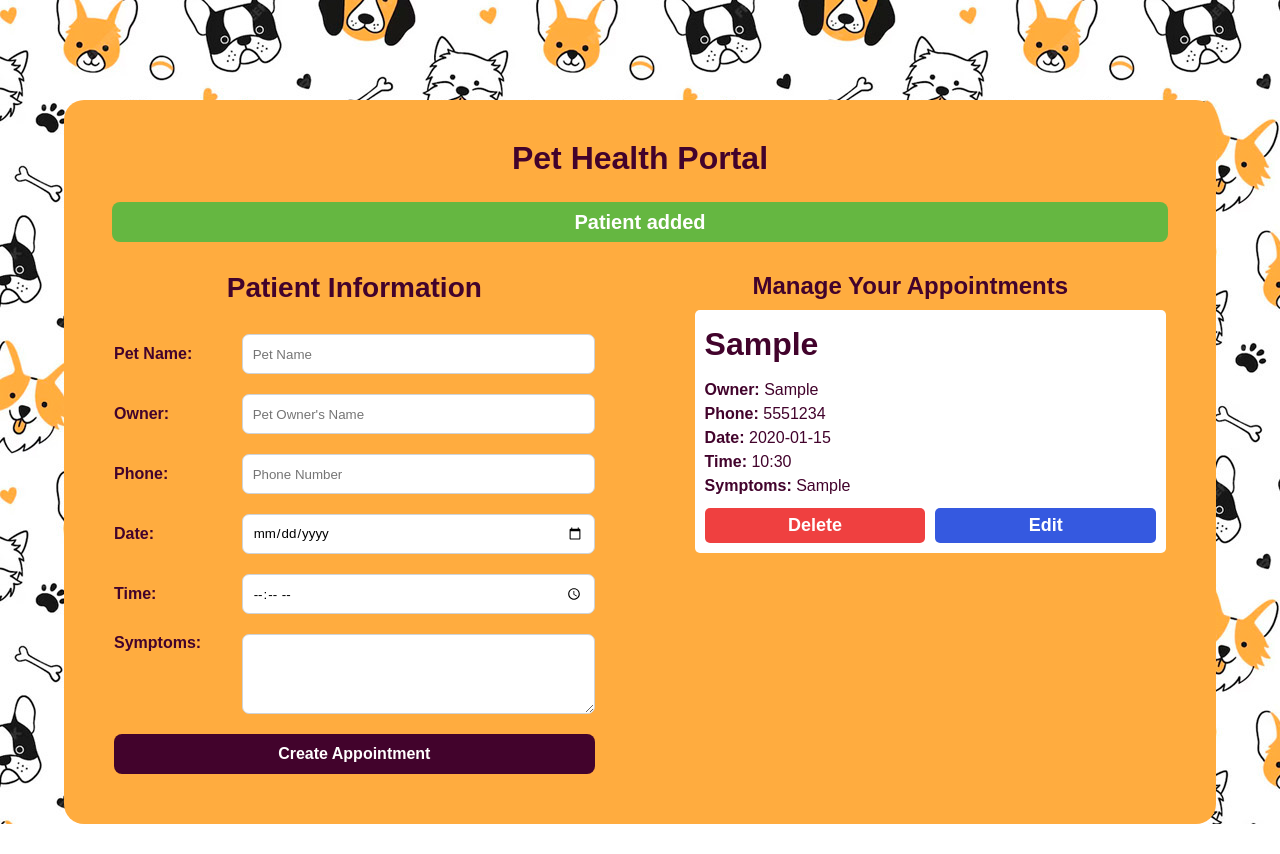
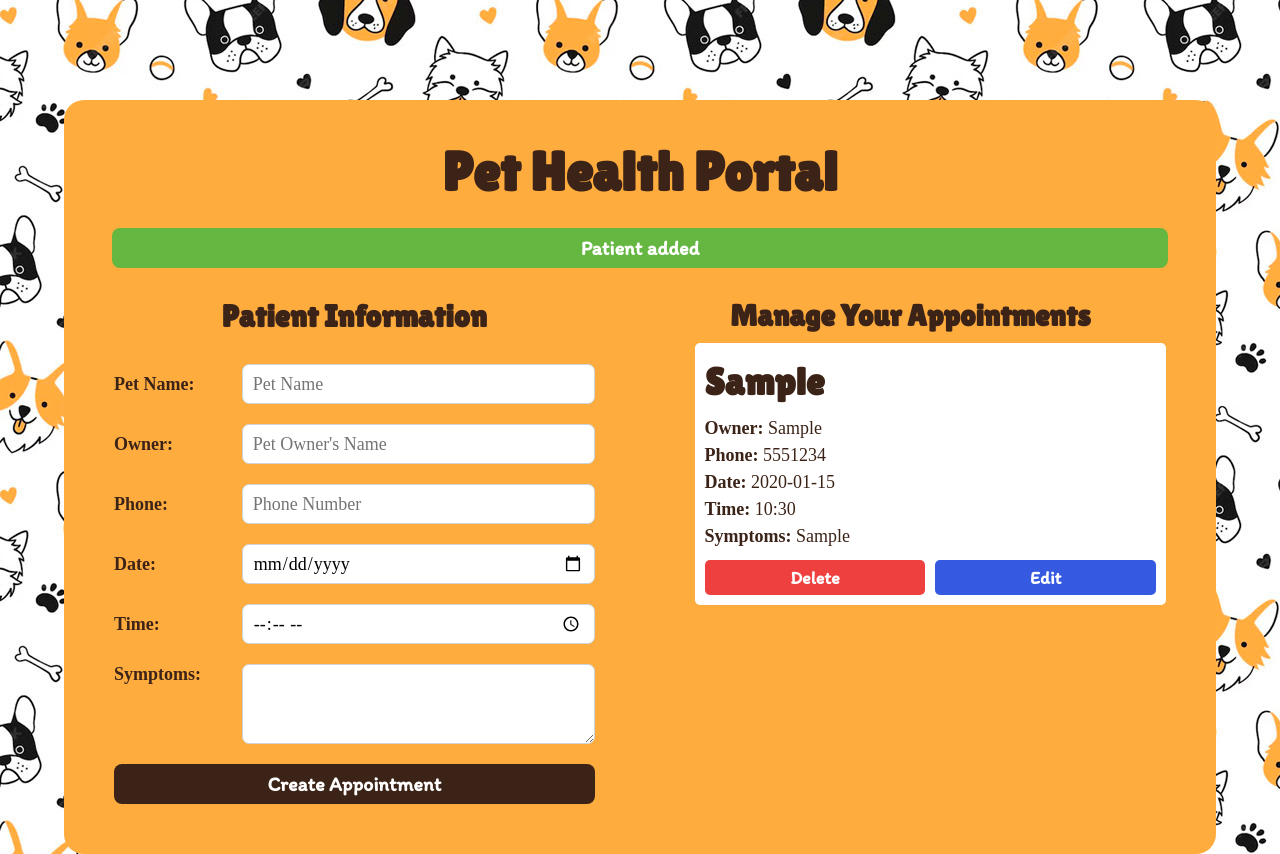
Before and after one commit to AaronDevX/Pet-Health-Portal, a plain HTML site: page index.html in a window 1280 px wide. Both pictures are taken after typing "Sample", "Sample", "5551234", "2020-01-15", "10:30", "Sample" into the empty fields and a click on the button "Create Appointment". Before the commit the page ends 824 px from the top, so only its background shows below. Drawn offline with Linux system fonts and the light colour scheme; a web font is replaced by a local one.

Commit message:
Improve Style

```diff
--- a/CSS/styles.css
+++ b/CSS/styles.css
@@ -1,22 +1,32 @@
 :root{
-    --principal-color: #42032C;
+    --principal-color: #3C2317;
     --green: #65B741;
     --red: #BF3131;
+    --principal-font: 'Lilita One', sans-serif;
+    --secondary-font: 'Patua One', serif;
+    --button-font: 'Itim', cursive;
 }
-
 *{
     box-sizing: border-box;
     margin: 0;
-    font-family: Arial, Helvetica, sans-serif;
+    font-family: var(--secondary-font);
+    font-size: 18px;
 }
 body{
     background-image: url(/IMG/background-pets.jpg);
 
 }
+h1, h2, h3, legend{
+    font-family: var(--principal-font);
+}
 h1{
+    font-size: 55px;
     text-align: center;
     padding: 20px;
     color: var(--principal-color);
+}
+h2{
+    font-size: 30px;
 }
 .container{
     width: 90%;
@@ -71,7 +81,7 @@ h1{
 }
 legend{
     text-align: center;
-    font-size: 28px;
+    font-size: 31px;
     margin-bottom: 30px;
 }
 legend, label{
@@ -106,7 +116,7 @@ input:focus, textarea:focus {
     border: none;
     background-color: var(--principal-color);
     color: white;
-    font-size: 16px;
+    font-size: 20px;
     font-weight: bold;
 }
 
@@ -118,6 +128,7 @@ input:focus, textarea:focus {
     margin: 0 auto;
     font-size: 20px;
     font-weight: bolder;
+    font-family: var(--button-font);
     color: white;
     height: 40px;
     border-radius: 8px;
@@ -139,8 +150,8 @@ input:focus, textarea:focus {
     margin-top: 10px;
 }
 .pet-name{
-    font-size: 32px;
-    margin-bottom: 10px;
+    font-size: 38px;
+    margin-bottom: 5px;
 }
 .data-pet span{
     font-weight: bold;
@@ -165,3 +176,7 @@ input:focus, textarea:focus {
 .delete-appointment{
     background-color: #EF4040;
 }
+
+button {
+    font-family: var(--button-font);
+}
--- a/JS/app.js
+++ b/JS/app.js
@@ -141,7 +141,7 @@ class UI{
 
         dataList.appendChild(dataDiv)
     }
-    editPetInfo(idE, Ob){
+/*     editPetInfo(idE, Ob){
         const dataDiv = document.getElementById(idE);
         dataDiv.querySelector(".pet-name").textContent= Ob.pet;
         dataDiv.querySelector(".owner").lastChild.nodeValue= Ob.owner;
@@ -149,7 +149,7 @@ class UI{
         dataDiv.querySelector(".date").lastChild.nodeValue= Ob.date
         dataDiv.querySelector(".time").lastChild.nodeValue= Ob.time;
         dataDiv.querySelector(".symptoms").lastChild.nodeValue= Ob.symptoms;
-    }
+    } */
 }
 
 //Instantiate classes
@@ -167,21 +167,26 @@ function sendForm(e){
     if(pet=="" || owner=="" || phone=="" || date=="" || time=="" || symptoms==""){
         uInterface.showAlert("error-alert", "All fields are required");
         return;
+    }else if(edit){
+        uInterface.showAlert("success-alert", "Changes have been saved successfully");
+    }else{
+        uInterface.showAlert("success-alert", "Patient added");
     }
-    uInterface.showAlert("success-alert", "Patient added");
 
     //Show Patient Info
     if(edit){
         appoint.deletePatient(idEdit);
-        uInterface.editPetInfo(idEdit, {...petObject})
+        /* uInterface.editPetInfo(idEdit, {...petObject}) */
+        document.getElementById(idEdit).remove();
+
+        form.querySelector(".new-appointment-btn").textContent = "Create Appointment";
 
         idEdit="";
         edit = false;
     }else{
         petObject.id = Date.now();
-        uInterface.showPetInfo(petObject);
     }
-
+    uInterface.showPetInfo(petObject);
     appoint.addPatient({...petObject});
 
     //Reset form and patient object
--- a/index.html
+++ b/index.html
@@ -4,6 +4,15 @@
     <meta charset="UTF-8">
     <meta name="viewport" content="width=device-width, initial-scale=1.0">
     <link rel="stylesheet" href="CSS/styles.css">
+    <link rel="preconnect" href="https://fonts.googleapis.com">
+    <link rel="preconnect" href="https://fonts.gstatic.com" crossorigin>
+    <link href="https://fonts.googleapis.com/css2?family=Lilita+One&display=swap" rel="stylesheet">
+    <link rel="preconnect" href="https://fonts.googleapis.com">
+    <link rel="preconnect" href="https://fonts.gstatic.com" crossorigin>
+    <link href="https://fonts.googleapis.com/css2?family=Patua+One&display=swap" rel="stylesheet">
+    <link rel="preconnect" href="https://fonts.googleapis.com">
+    <link rel="preconnect" href="https://fonts.gstatic.com" crossorigin>
+    <link href="https://fonts.googleapis.com/css2?family=Itim&display=swap" rel="stylesheet">
     <title>Pet Health Portal</title>
 </head>
 <body>
```
